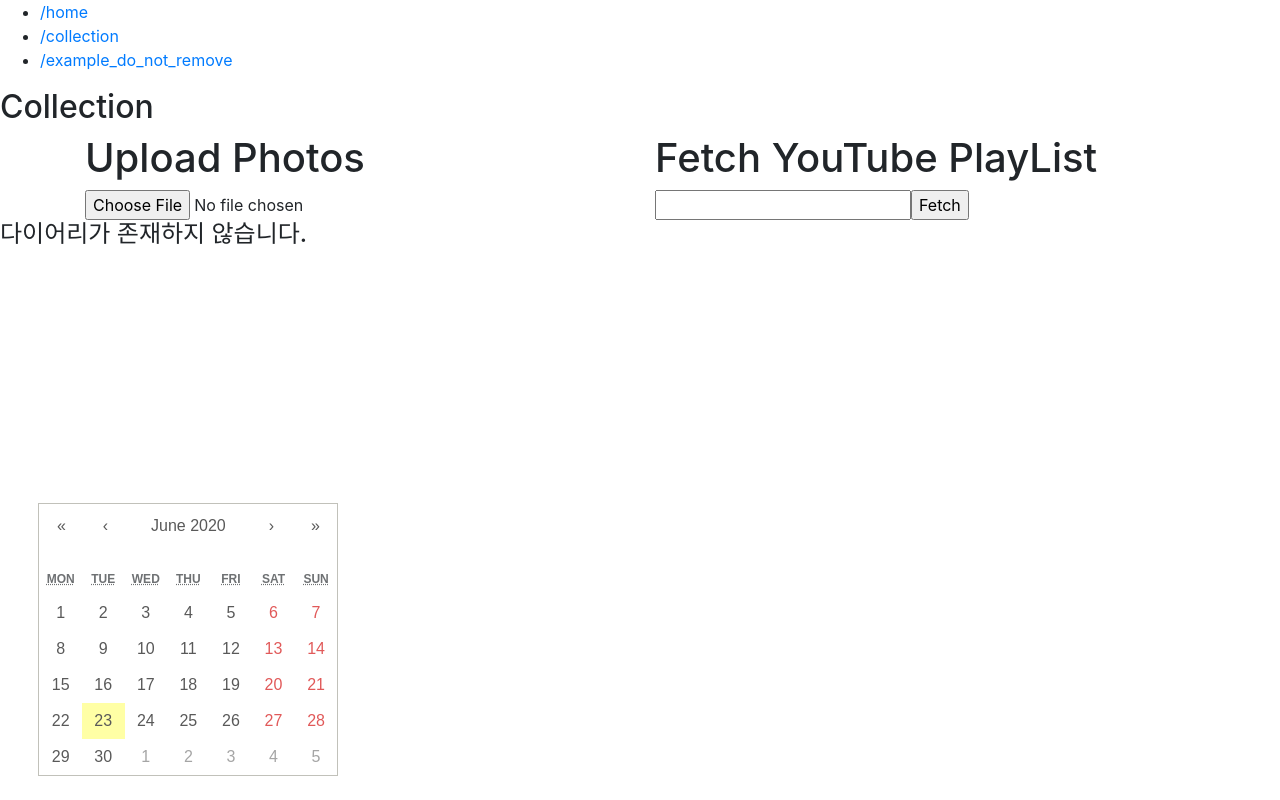
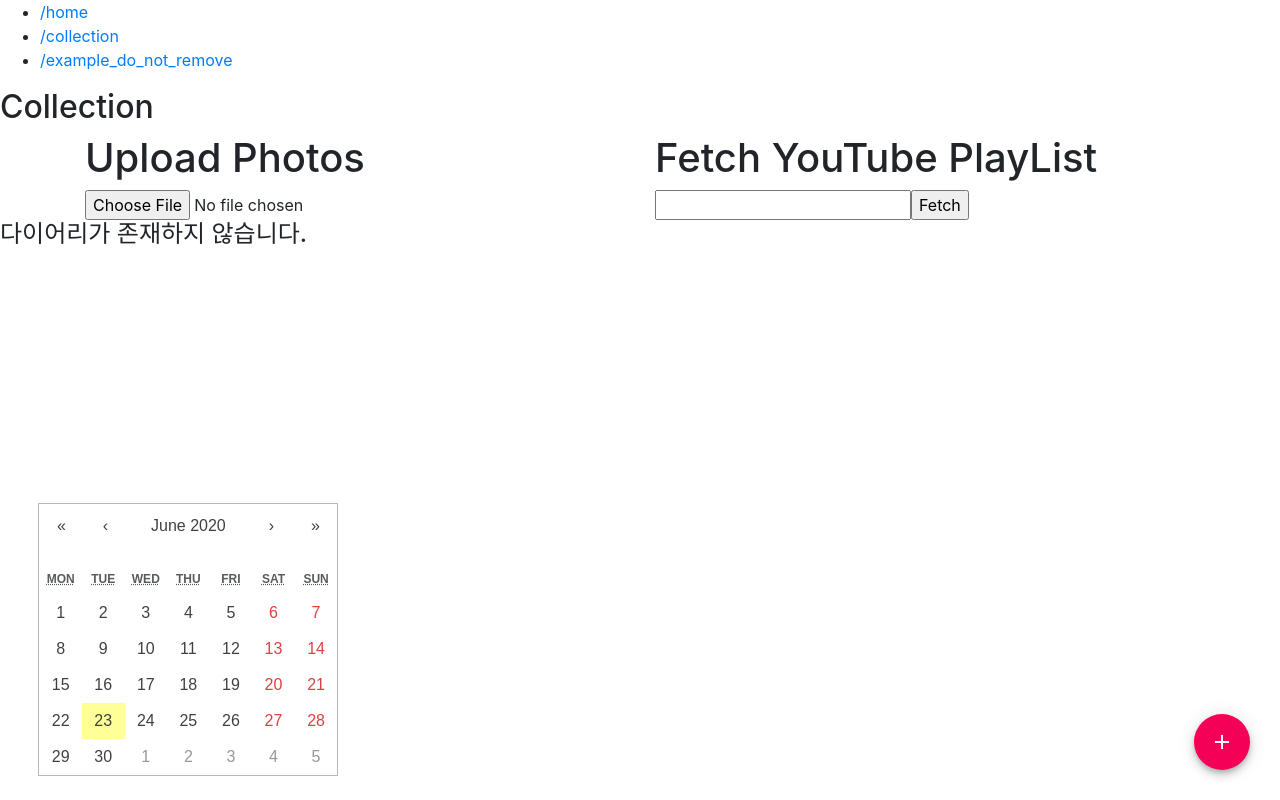
Before and after one commit to lucetre-snu/x-treme, a React (Create React App) app in the folder x-treme/: page /collection in a window 1280 px wide. Built offline with nearby package versions, Linux system fonts and the light colour scheme.

Commit message:
make plus button

```diff
--- a/x-treme/package.json
+++ b/x-treme/package.json
@@ -3,6 +3,8 @@
   "version": "0.1.0",
   "private": true,
   "dependencies": {
+    "@material-ui/core": "^4.10.2",
+    "@material-ui/icons": "^4.9.1",
     "@testing-library/jest-dom": "^4.2.4",
     "@testing-library/react": "^9.5.0",
     "@testing-library/user-event": "^7.2.1",
@@ -13,6 +15,8 @@
     "react-bootstrap": "^1.0.1",
     "react-calendar": "^3.1.0",
     "react-dom": "^16.13.1",
+    "react-favicon": "0.0.18",
+    "react-floating-action-button": "^1.0.5",
     "react-responsive-carousel": "^3.2.8",
     "react-router-dom": "^5.2.0",
     "react-scripts": "3.4.1"
--- a/x-treme/src/components/Calendar.css
+++ b/x-treme/src/components/Calendar.css
@@ -8,7 +8,7 @@
     position: fixed;
     bottom: 3%;
     left: 3%;
-    opacity: 0.65;
+    opacity: 0.75;
   }
   .highlight {
     background:yellowgreen;
--- a/x-treme/src/components/collection.js
+++ b/x-treme/src/components/collection.js
@@ -6,6 +6,9 @@ import { getPlayList } from '../apis/DataProcessor';
 import { Container, Row, Col } from 'react-bootstrap';
 import { Carousel } from 'react-responsive-carousel';
 import moment from "moment";
+import Fab from '@material-ui/core/Fab';
+import AddIcon from '@material-ui/icons/Add';
+import { makeStyles } from '@material-ui/core/styles';
 
 import Calendar from 'react-calendar';
 import sunny from "../weathers/sunny.jpg";
@@ -71,7 +74,14 @@ export default function Collection() {
     {console.log(collection[i].dateTime)
       }
 
+    const useStyles = makeStyles((theme) => ({
+      root: {
+      bottom: 30,
+      right: 30,
+      position: 'fixed',
+    }}));
 
+    const classes = useStyles();
 
   const weatherChange = (_weather) => {
     if(_weather === snowy) {setWeather(snowy)}
@@ -117,5 +127,8 @@ export default function Collection() {
        return 'highlight'
       }
     }} className="react-calendar"/></div>
+      <Fab color="secondary" aria-label="add" className={classes.root}>
+    <AddIcon />
+  </Fab>
     </div>;
 }
```
Also changed, not shown: 1 other file (tests, documents, lock files or other folders).
